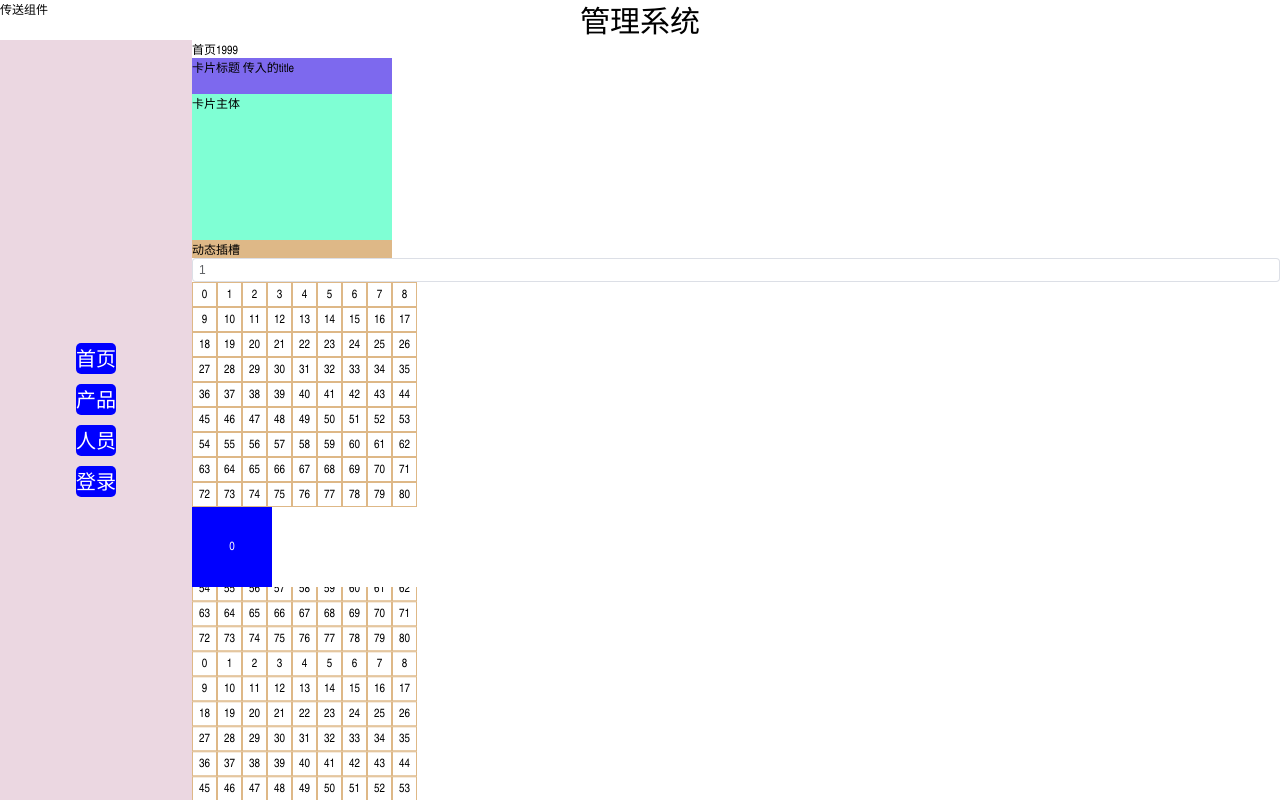
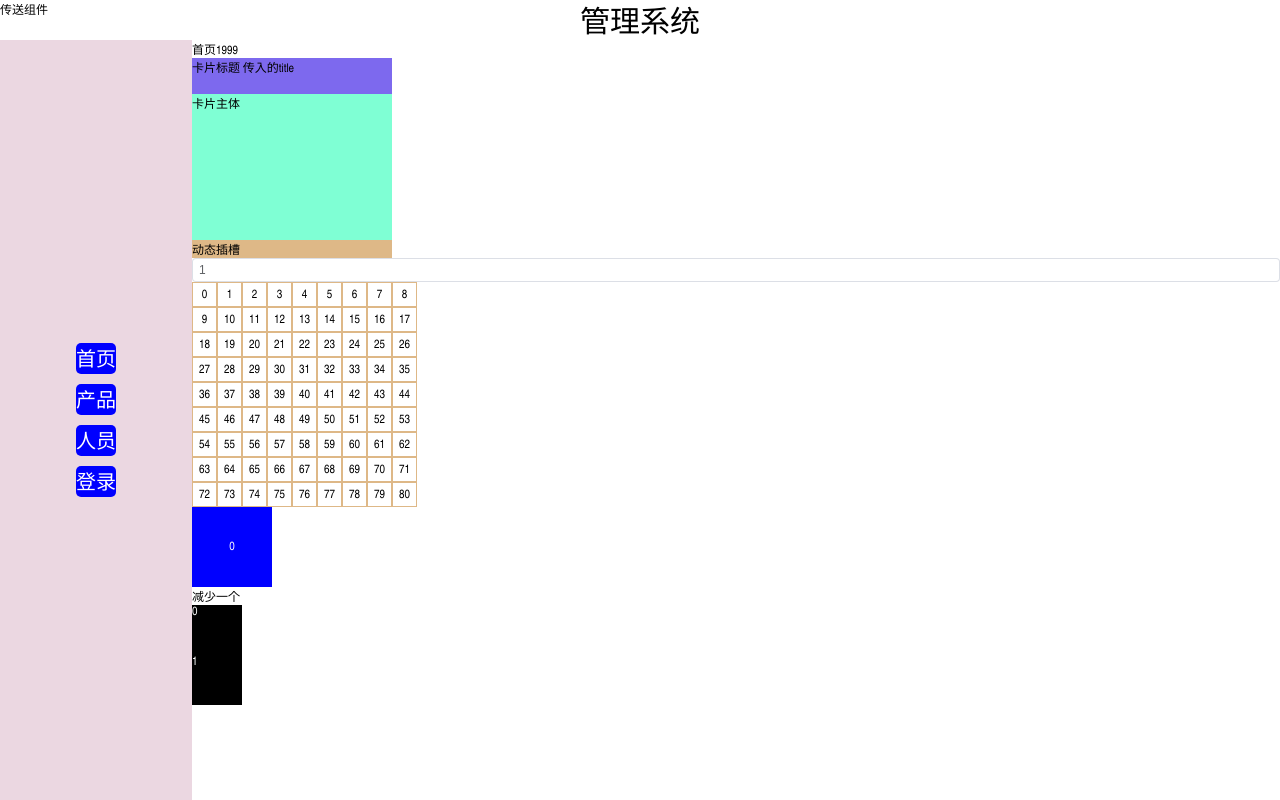
Before and after one commit to xingshuyin/Vue3InOne, a Vue app: page /#/index in a window 1280 px wide. Built offline with nearby package versions, Linux system fonts and the light colour scheme; sample sign-in values are in the browser's storage.

Commit message:
无限滚动优化,数据不足时不滚动

```diff
--- a/src/components/animation/scroll.vue
+++ b/src/components/animation/scroll.vue
@@ -3,27 +3,49 @@
 //import {useRoute, useRouter} from 'vue-router';
 //const route = useRoute() //当前路由
 //const router = useRouter() //全局路由对象
-import { ref, onMounted } from 'vue';
+import { ref, onMounted, onUpdated } from 'vue';
 const props = defineProps({}); // defineProps的参数, 可以直接使用
 //const emits = defineEmits(['onclick']); // emits 触发父组件函数
 //const map = ref(null); //获取ref值为map的元素
 //defineExpose({ map,}); //暴露组件的内容, 父组件通过组件对象(如ref)的value获取暴露的对象
-const scroll1 = ref(null)
+const scroll_item_a = ref(null)
+const scroll_item_b = ref(null)
+const scroll = ref(null)
+const scroll_body = ref(null)
 var height = ref('-200px')
 var ScrollTime = ref('')
 onMounted(() => {
-    ScrollTime.value = parseInt(scroll1.value.offsetHeight / 30) + 's' //获取滚动时间
-    height.value = '-' + scroll1.value.offsetHeight + 'px'  //获取滚动目标的高度
+    ScrollTime.value = parseInt(scroll_item_a.value.offsetHeight / 30) + 's' //获取滚动时间
+    height.value = '-' + scroll_item_a.value.offsetHeight + 'px'  //获取滚动目标的高度
+
+    console.log(scroll.value.offsetHeight, scroll_item_a.value.offsetHeight)
+    if (scroll_item_a.value.offsetHeight < scroll.value.offsetHeight) {
+        scroll_item_b.value.style.display = 'none'
+        scroll_body.value.style.animationPlayState = 'paused'
+    }
+})
+onUpdated(() => {
+    ScrollTime.value = parseInt(scroll_item_a.value.offsetHeight / 30) + 's' //获取滚动时间
+    height.value = '-' + scroll_item_a.value.offsetHeight + 'px'  //获取滚动目标的高度
+    if (scroll_item_a.value.offsetHeight < scroll.value.offsetHeight) {
+        scroll_item_b.value.style.display = 'none'
+        ScrollTime.value = '0'
+    } else {
+        scroll_item_b.value.style.display = 'block'
+        scroll_body.value.style.animationPlayState = 'running'
+
+    }
+
 })
 // TODO:动画-无限滚动
 </script>
 <template>
-    <div class="scroll" :style="{height:'230px'}">
-        <div class="scroll-body">
-            <div ref="scroll1" class="scroll-item">
+    <div class="scroll" ref="scroll" :style="{height:'230px'}">
+        <div class="scroll-body" ref="scroll_body">
+            <div ref="scroll_item_a" class="scroll-item">
                 <slot></slot>
             </div>
-            <div ref="scroll2" class="scroll-item">
+            <div ref="scroll_item_b" class="scroll-item">
                 <slot></slot>
             </div>
         </div>
@@ -33,14 +55,14 @@ onMounted(() => {
 <style scoped lang="scss">
 .scroll {
     width: fit-content;
-    height: fit-content;
+    height: 100%;
     overflow: hidden;
     display: flex;
     flex-direction: column;
 }
 
 .scroll-body {
-    height: fit-content;
+    height: 100%;
     animation: v-bind(ScrollTime) rowup linear infinite normal;
 }
 
--- a/src/views/index/index.vue
+++ b/src/views/index/index.vue
@@ -27,6 +27,7 @@ const num1 = ref(0)
 const num2 = ref(1)
 //TODO:依赖注入-注入
 const fathernum = inject('fathernum')  //获取父组件provide的值
+const item_num = ref(2)
 </script>
 <template>
     <div>
@@ -77,9 +78,12 @@ const fathernum = inject('fathernum')  //获取父组件provide的值
 
         <shuffle></shuffle>
         <stateDuringVue></stateDuringVue>
+        <div @click="item_num-=1">减少一个</div>
         <scrollVue>
             <template #default>
-                <shuffle></shuffle>
+                <div style="width: 50px;height: 50px;background: black;color: white; " @click="item_num+=1"
+                    v-for="(item, index) in Array(item_num)" :key="index">{{index}}</div>
+
             </template>
         </scrollVue>
     </div>
```
